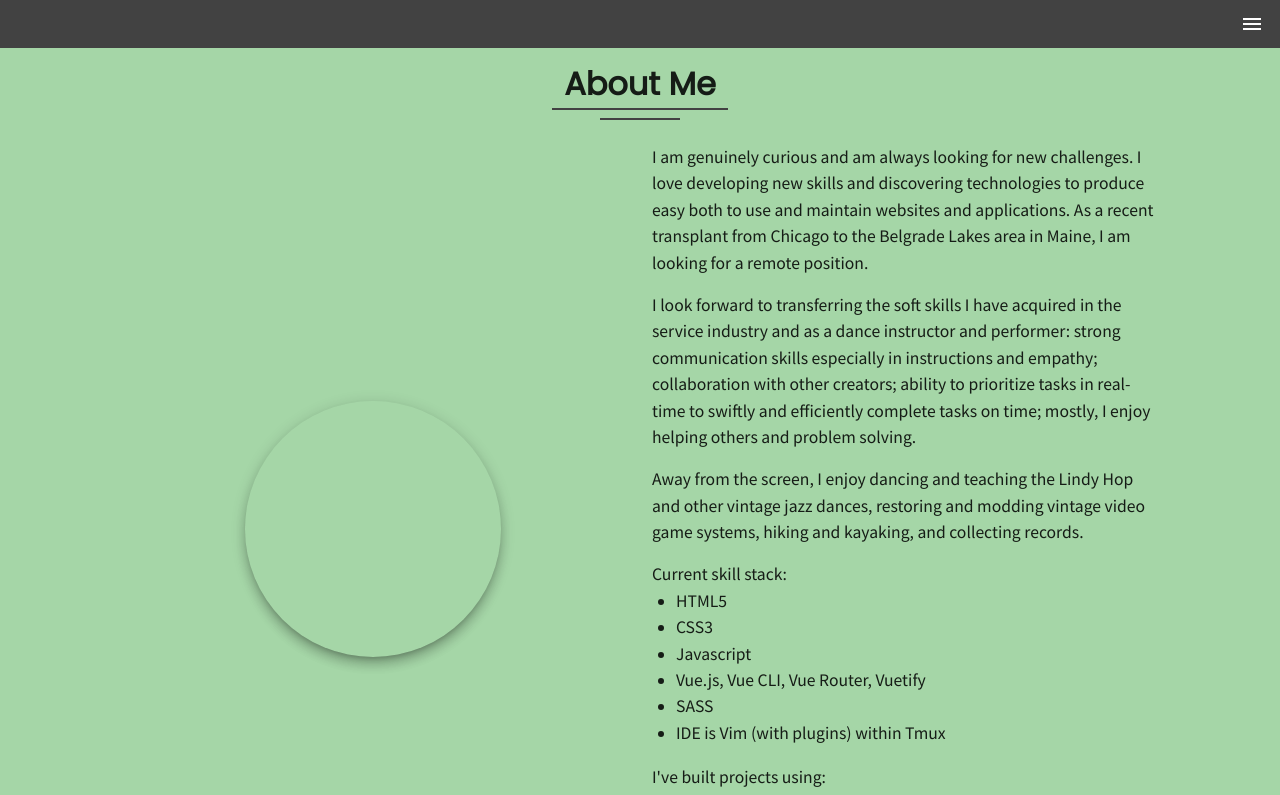
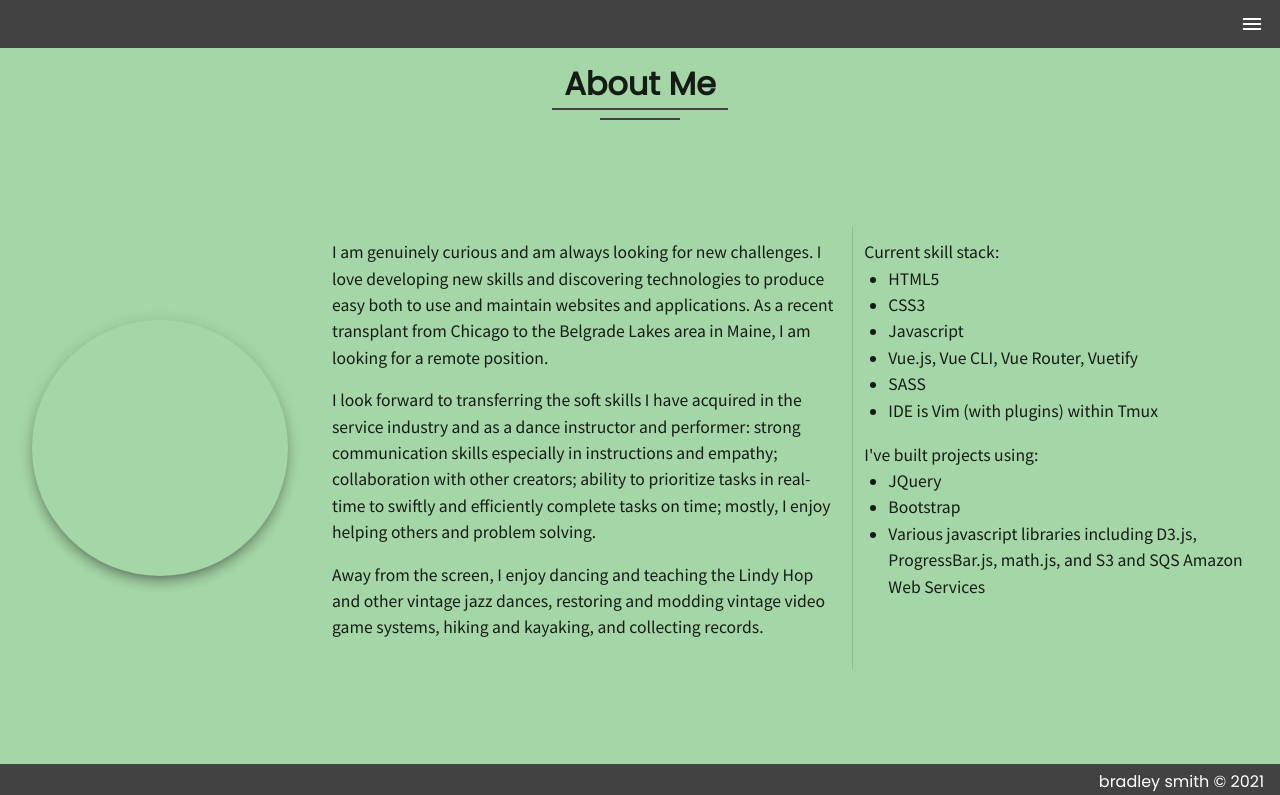
Before and after one commit to bradleyhop/new-portfolio, a Vue app: page /about in a window 1280 px wide. Shown: the top 795 px of the page. Built offline with nearby package versions, Linux system fonts and the light colour scheme.

Commit message:
three columns for about me view; lighter grey for menu

```diff
--- a/src/plugins/vuetify.js
+++ b/src/plugins/vuetify.js
@@ -6,7 +6,7 @@ const vuetify = new Vuetify({
     themes: {
       light: {
         primary: '#424242',
-        primaryLight: '#eeeeee',
+        primaryLight: '#fafafa',
         primaryDark: '#373737',
         secondary: '#f47b00',
         secondaryLight: '#ffac42',
--- a/src/views/About.vue
+++ b/src/views/About.vue
@@ -19,7 +19,7 @@ export default {
 
     <v-row>
       <!-- 'cols' implies xs breakpoint in vuetify -->
-      <v-col align="center" cols="12" align-self="center" md="5" offset-md="1">
+      <v-col align="center" cols="12" align-self="center" md="3">
         <v-img
           class="rounded-circle elevation-8"
           src="@/assets/me.jpg"
@@ -52,7 +52,11 @@ export default {
           dances, restoring and modding vintage video game systems, hiking and kayaking, and
           collecting records.
         </p>
+      </v-col>
 
+      <v-divider vertical></v-divider>
+
+      <v-col cols="12" md="4">
         <div class="list-group me-copy">
           <div class="list-header">Current skill stack:</div>
           <ul>
```
